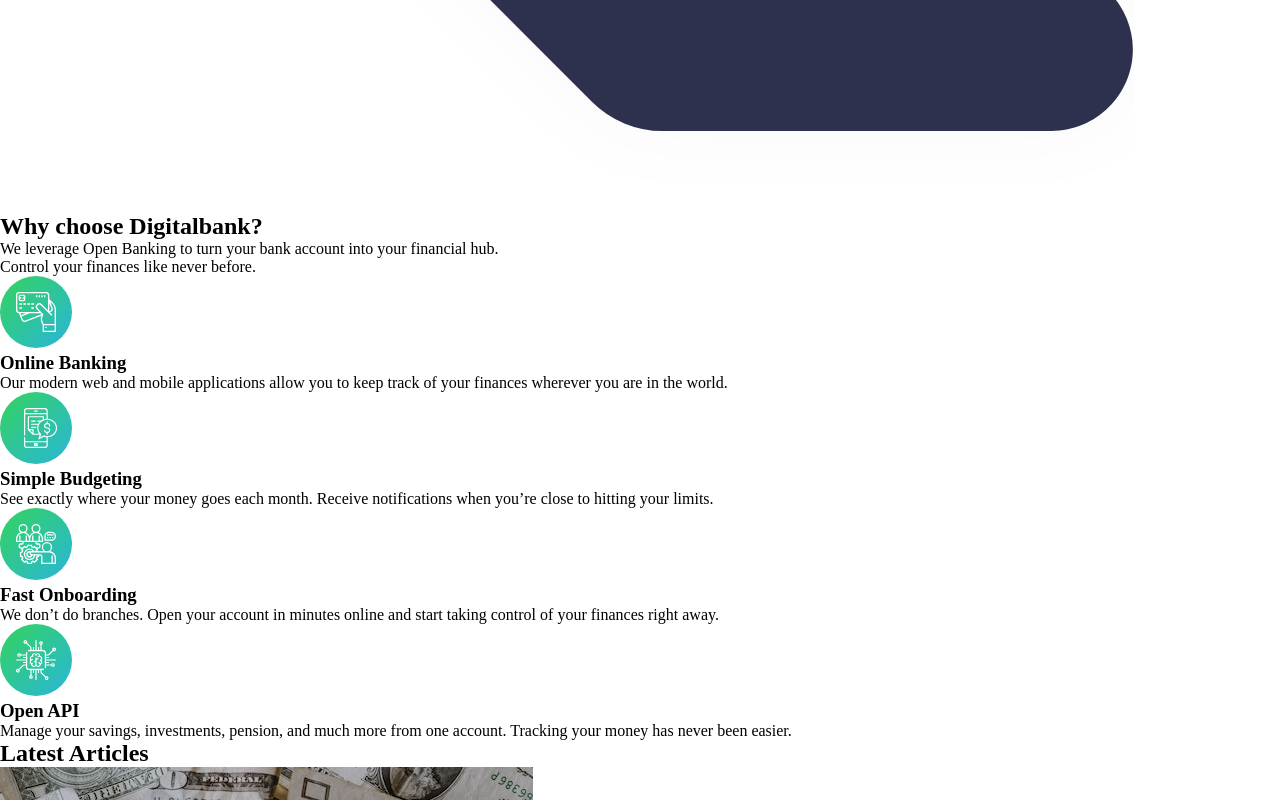
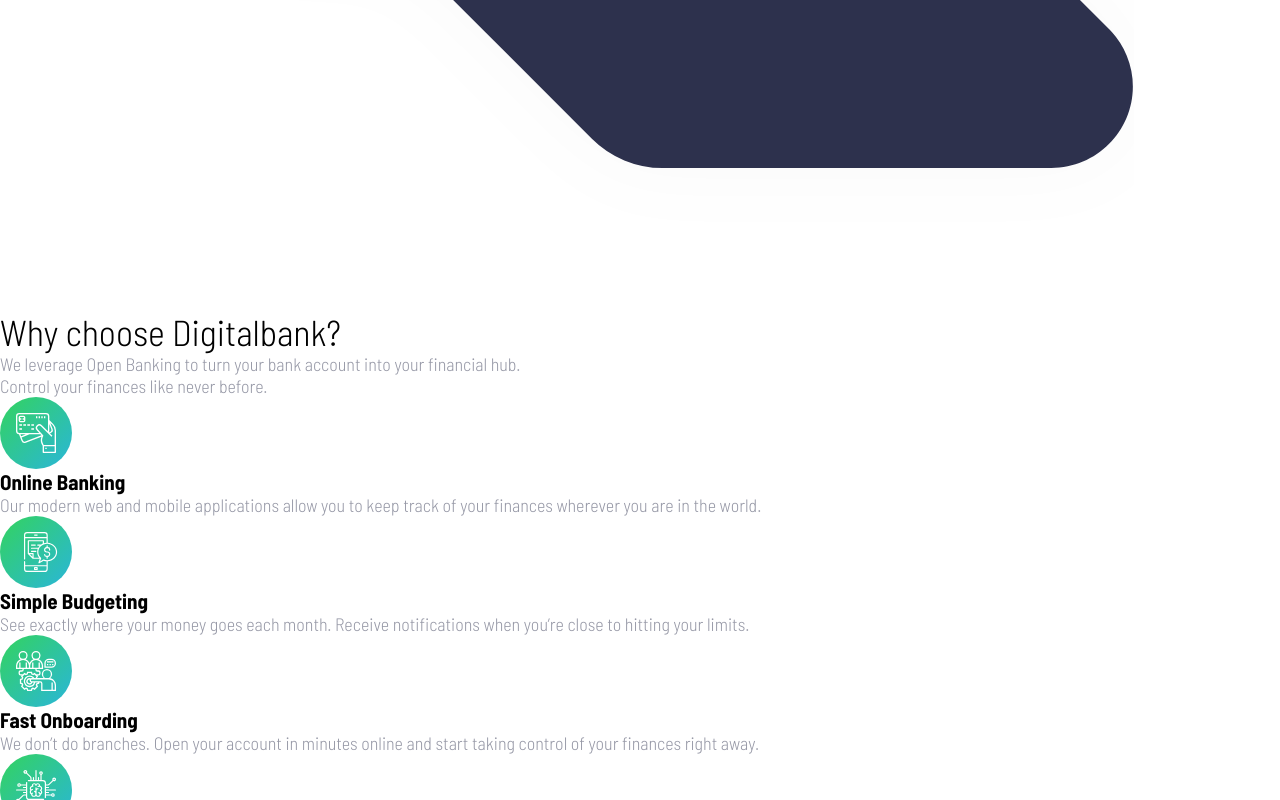
Before and after one commit to cgxgb123/sba3, a website: page index.html in a window 1280 px wide. Shown: the part 2000-2800 px from the top of the page. Drawn offline with Linux system fonts and the light colour scheme.

Commit message:
added font to root

```diff
--- a/index.html
+++ b/index.html
@@ -3,7 +3,11 @@
   <head>
     <meta charset="UTF-8" />
     <meta name="viewport" content="width=device-width, initial-scale=1.0" />
-
+    <link rel="preconnect" href="https://fonts.googleapis.com" />
+    <link rel="preconnect" href="https://fonts.gstatic.com" crossorigin />
+    <style>
+      @import url("https://fonts.googleapis.com/css2?family=Barlow+Semi+Condensed:ital,wght@0,100;0,200;0,300;0,400;0,500;0,600;0,700;0,800;0,900;1,100;1,200;1,300;1,400;1,500;1,600;1,700;1,800;1,900&family=Public+Sans:ital,wght@0,100..900;1,100..900&display=swap");
+    </style>
     <script src="main.js"></script>
     <link rel="stylesheet" href="styles.css" />
     <title>Frontend Mentor | Digitalbank landing page</title>
--- a/styles.css
+++ b/styles.css
@@ -14,6 +14,7 @@
 }
 
 :root {
+  --font-family: "Barlow Semi Condensed", "Public Sans", sans-serif;
   --darkBlue: hsl(233, 26%, 24%);
   --Green: hsl(136, 64%, 51%);
   --Cyan: hsl(192, 69%, 51%);
@@ -22,3 +23,25 @@
   --Gray-50: hsl(0, 0%, 98%);
   --White: hsl(0, 100%, 100%);
 }
+
+img {
+  display: block;
+}
+
+section {
+  padding: 4rem 0;
+  font-weight: 300;
+}
+section p {
+  color: var(--Gray-600);
+}
+
+section h2 {
+  font-weight: 300;
+  font-size: 2.25rem;
+}
+
+body {
+  font-size: 18px;
+  font-family: var(--font-family);
+}
```
